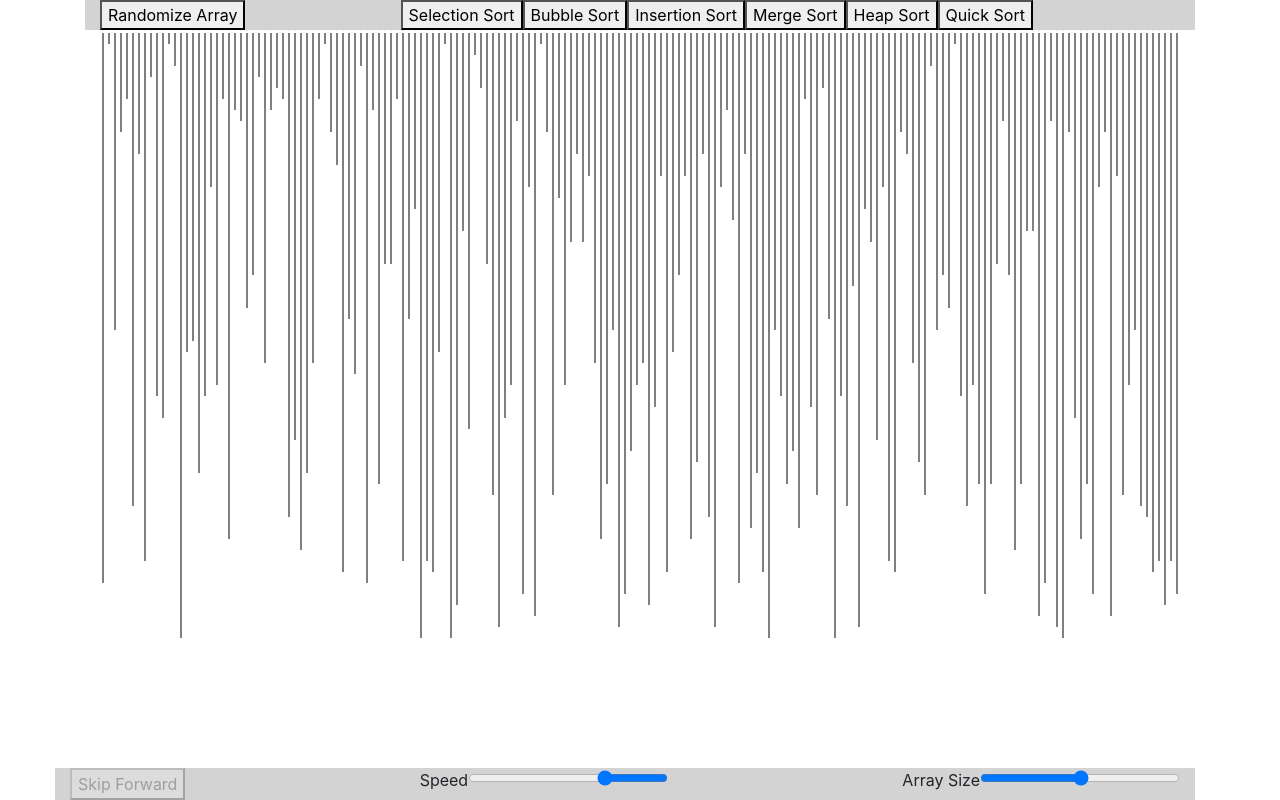
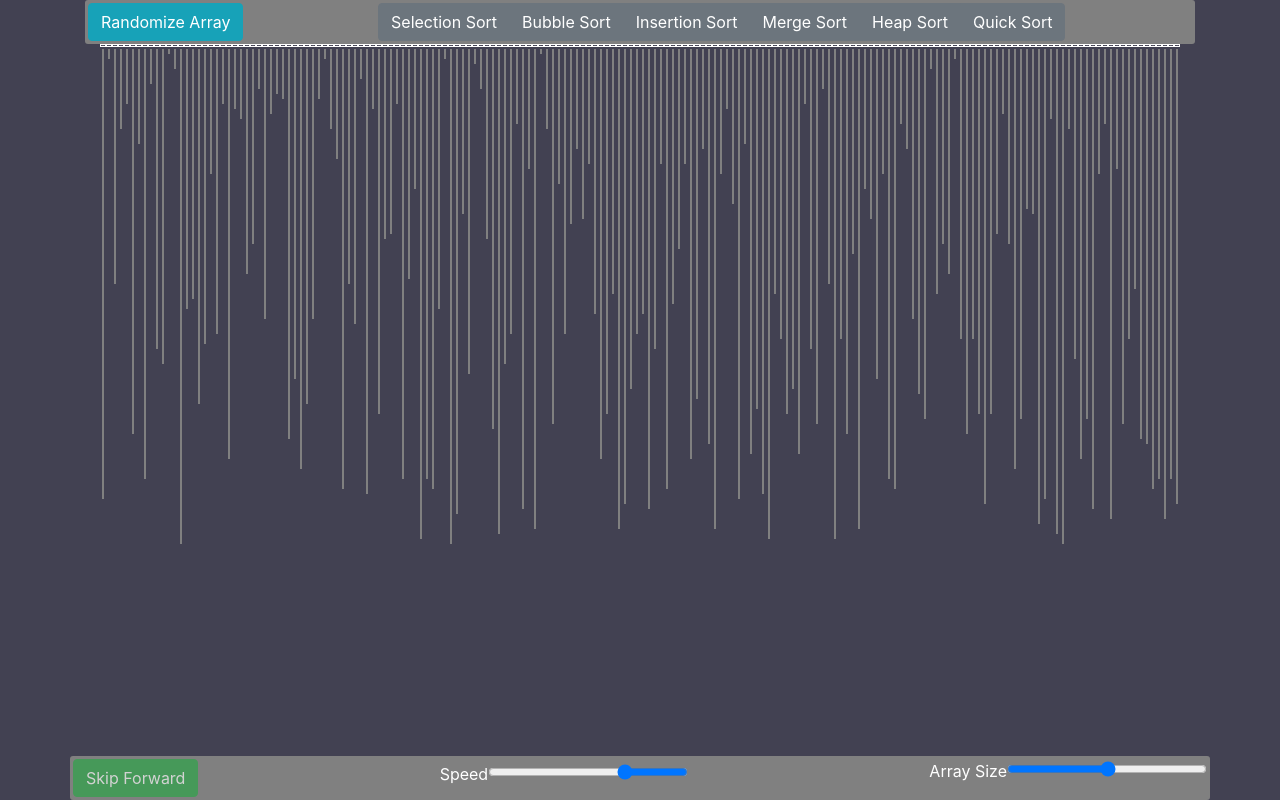
Before and after one commit to Axeian/Sorting-Algorithms-Visualizer, a React (Create React App) app: page / in a window 1280 px wide. Built offline with nearby package versions, Linux system fonts and the light colour scheme.

Commit message:
style added

```diff
--- a/src/App.css
+++ b/src/App.css
@@ -4,4 +4,8 @@
 
 input[type="range"] {
     width:200px;
-  }
+}
+
+body {
+    background-color: rgb(66, 65, 82) !important;
+}
--- a/src/App.js
+++ b/src/App.js
@@ -17,7 +17,7 @@ export class App extends Component {
 
     let arr = []
     for(let i = 0; i < n; i++)
-        arr.push(Math.floor(Math.random() * 55) + 1)
+        arr.push(Math.floor(Math.random() * 99) + 1)
 
     return arr
   }
@@ -80,9 +80,10 @@ export class App extends Component {
 
           <div className="App container vh-100">
 
-              <div style={toolbarStyle} className="btn-toolbar container" role="toolbar">
+              <div style={toolbarStyle} className="btn-toolbar container " role="toolbar">
                   <div className="btn-group mr-2" role="group">
-                        <button onClick={() => {this.setState({arr: this.randomizeArray(this.state.arr.length)})}} disabled={this.state.currentlySorting}>
+                        <button onClick={() => {this.setState({arr: this.randomizeArray(this.state.arr.length)})}} disabled={this.state.currentlySorting}
+                        className='btn btn-info'>
                           Randomize Array</button>
                   </div>
 
@@ -174,13 +175,15 @@ export class App extends Component {
                     />
               </div>
 
-              <div className="container settings row" style={settingStyle}>
+              <div className="container settings d-flex" style={settingStyle}>
 
-                    <button onClick={() => this.updateParameters(true, false)} disabled={!this.state.currentlySorting}>Skip Forward</button>
+                    <button onClick={() => this.updateParameters(true, false)} disabled={!this.state.currentlySorting}
+                    className='btn btn-success'>Skip Forward</button>
 
                     <div className="m-auto">
                           <label>Speed</label>
-                          <input type="range" name="speed" max="1000" min="0" onChange={this.updateDelay} style={reversedRangeStyle} value={this.state.delay}></input>
+                          <input type="range" name="speed" max="1000" min="0" onChange={this.updateDelay} style={reversedRangeStyle} value={this.state.delay}
+                          ></input>
                     </div>
 
                     <div>
@@ -204,14 +207,19 @@ const reversedRangeStyle = {
 }
 
 const settingStyle = {
-  backgroundColor: '#D3D3D3',
+  backgroundColor: 'grey',
   position: 'absolute',
   bottom: '0',
   left: '0',
+  borderRadius: '3px',
+  padding: '3px',
+  color: 'white'
 }
 
 const toolbarStyle = {
-  backgroundColor: '#D3D3D3'
+  backgroundColor: 'grey',
+  borderRadius: '3px',
+  padding: '3px'
 }
 
 
--- a/src/components/Bars.js
+++ b/src/components/Bars.js
@@ -29,7 +29,7 @@ export class Bars extends Component {
                 return '#32CD32'
         }
         else if(index < leftSorted || index > rightSorted || sortedIndices.includes(index))
-            return 'purple'
+            return 'white'
         else if(index === idx1)
             return '#DDA0DD'
         else if(index === idx2)
@@ -43,7 +43,7 @@ export class Bars extends Component {
         let width = 360/this.props.arr.length;
 
         return({
-            height: `${11 * num}px`,
+            height: `${5 * num}px`,
             backgroundColor: this.getColor(index),
             margin: '2px',
             width: `${width}px`, // 16px default
@@ -68,8 +68,10 @@ export class Bars extends Component {
                     <div>
                         <div style={{
                                         textAlign: 'center',
-                                        fontSize: `${width/3}px`
-
+                                        fontSize: `${width/3}px`,
+                                        border: '1px solid white',
+                                        fontWeight: 'bold',
+                                        color: 'white'
                                     }}>{num}</div>
                         <div key={index} style={{...this.getStyle(num, index), ...this.extraStyle(index)}}>
 
--- a/src/components/algorithms/BubbleSort.js
+++ b/src/components/algorithms/BubbleSort.js
@@ -12,7 +12,7 @@ export class BubbleSort extends Component {
 
         let {arr, updateArr, updateHighlightedIndices, updateSwapIndices, updateParameters} = this.props;
 
-        updateParameters(false, true); // skip = false, currentlySorting = true
+        updateParameters(false, 'bubble'); // skip = false, currentlySorting = true
 
         let i, j;
 
@@ -58,7 +58,9 @@ export class BubbleSort extends Component {
     render() {
 
         return (
-            <button onClick={this.sort.bind(this)} disabled={this.props.currentlySorting}>Bubble Sort</button>
+            <button onClick={this.sort.bind(this)} disabled={this.props.currentlySorting}
+            className={this.props.currentlySorting === 'bubble' ? 'btn btn-success' : 'btn btn-secondary'}
+            >Bubble Sort</button>
         )
     }
 
--- a/src/components/algorithms/HeapSort.js
+++ b/src/components/algorithms/HeapSort.js
@@ -92,7 +92,7 @@ export class HeapSort extends Component {
 
         let {arr, updateArr, updateHighlightedIndices, updateSwapIndices, updateParameters} = this.props
 
-        updateParameters(false, true); // skip = false, currentlySorting = true
+        updateParameters(false, 'heap'); // skip = false, currentlySorting = true
 
         this.state.heapSize = arr.length
 
@@ -141,7 +141,8 @@ export class HeapSort extends Component {
     render() {
 
         return (
-            <button onClick={this.sort.bind(this)} disabled={this.props.currentlySorting}>Heap Sort</button>
+            <button onClick={this.sort.bind(this)} disabled={this.props.currentlySorting}
+            className={this.props.currentlySorting === 'heap' ? 'btn btn-success' : 'btn btn-secondary'}>Heap Sort</button>
         )
     }
 
--- a/src/components/algorithms/InsertionSort.js
+++ b/src/components/algorithms/InsertionSort.js
@@ -10,7 +10,7 @@ export class InsertionSort extends Component {
 
         let {arr, updateArr, updateHighlightedIndices, updateSwapIndices, updateParameters} = this.props
 
-        updateParameters(false, true); // skip = false, currentlySorting = true
+        updateParameters(false, 'insertion'); // skip = false, currentlySorting = true
 
         for(let i = 1; i < arr.length; i++)
         {
@@ -65,7 +65,8 @@ export class InsertionSort extends Component {
     render() {
 
         return (
-            <button onClick={this.sort.bind(this)} disabled={this.props.currentlySorting}>Insertion Sort</button>
+            <button onClick={this.sort.bind(this)} disabled={this.props.currentlySorting}
+            className={this.props.currentlySorting === 'insertion' ? 'btn btn-success' : 'btn btn-secondary'}>Insertion Sort</button>
         )
     }
 
--- a/src/components/algorithms/MergeSort.js
+++ b/src/components/algorithms/MergeSort.js
@@ -117,7 +117,7 @@ export class MergeSort extends Component {
 
         let {arr, updateArr, updateParameters, updateHighlightedIndices, updateSwapIndices, updateBorderedIndices} = this.props
 
-        updateParameters(false, true); // skip = false, currentlySorting = true
+        updateParameters(false, 'merge'); // skip = false, currentlySorting = true
 
         await this.mergeSort(arr, 0, arr.length - 1)
         //updateArr(arr)
@@ -136,7 +136,8 @@ export class MergeSort extends Component {
     render() {
 
         return (
-            <button onClick={this.sort.bind(this)} disabled={this.props.currentlySorting}>Merge Sort</button>
+            <button onClick={this.sort.bind(this)} disabled={this.props.currentlySorting}
+            className={this.props.currentlySorting === 'merge' ? 'btn btn-success' : 'btn btn-secondary'}>Merge Sort</button>
         )
     }
 
--- a/src/components/algorithms/QuickSort.js
+++ b/src/components/algorithms/QuickSort.js
@@ -82,7 +82,7 @@ export class QuickSort extends Component {
 
         let {arr, updateArr, updateHighlightedIndices, updateSwapIndices, updateParameters, updateSortedIndices, updateBorderedIndices} = this.props
 
-        updateParameters(false, true); // skip = false, currentlySorting = true
+        updateParameters(false, 'quick'); // skip = false, currentlySorting = true
 
         console.log(this.props.skip)
 
@@ -103,7 +103,8 @@ export class QuickSort extends Component {
     render() {
 
         return (
-            <button onClick={this.sort.bind(this)}  disabled={this.props.currentlySorting}>Quick Sort</button>
+            <button onClick={this.sort.bind(this)}  disabled={this.props.currentlySorting}
+            className={this.props.currentlySorting === 'quick' ? 'btn btn-success' : 'btn btn-secondary'}>Quick Sort</button>
         )
     }
 
--- a/src/components/algorithms/SelectionSort.js
+++ b/src/components/algorithms/SelectionSort.js
@@ -13,7 +13,7 @@ export class SelectionSort extends Component {
 
         let {arr, updateArr, updateHighlightedIndices, updateSwapIndices, updateParameters} = this.props
 
-        updateParameters(false, true); // skip = false, currentlySorting = true
+        updateParameters(false, 'selection'); // skip = false, currentlySorting = true
 
         for(let i = 0; i < arr.length; i++)
         {
@@ -63,7 +63,8 @@ export class SelectionSort extends Component {
     render() {
 
         return (
-            <button onClick={this.sort.bind(this)} disabled={this.props.currentlySorting}>Selection Sort</button>
+            <button onClick={this.sort.bind(this)} disabled={this.props.currentlySorting}
+            className={this.props.currentlySorting === 'selection' ? 'btn btn-success' : 'btn btn-secondary'}>Selection Sort</button>
         )
     }
 
```
